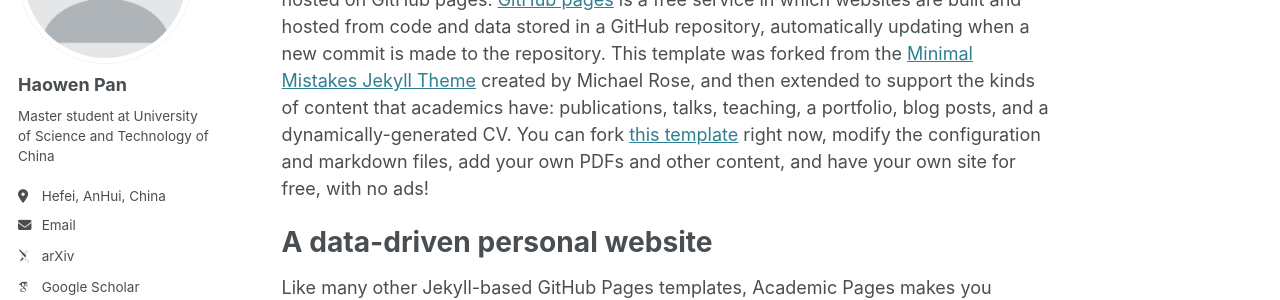
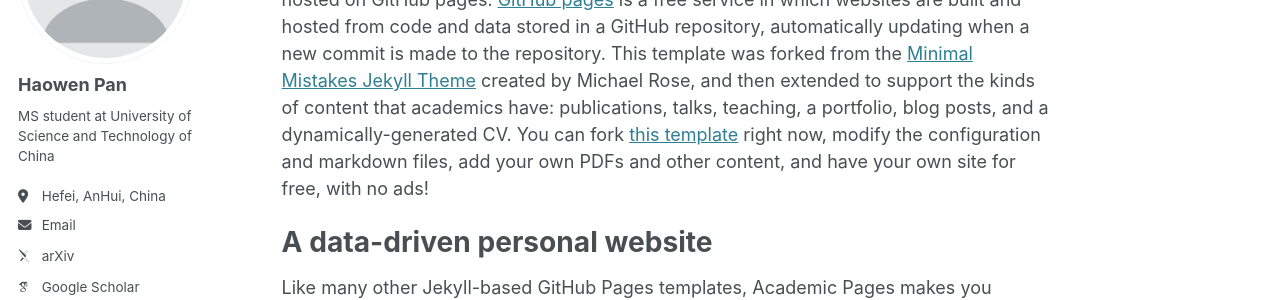
Before and after one commit to opanhw/opanhw.github.io, a Jekyll site: the page built from _pages/about.md, in a window 1280 px wide. Shown: the part 217-517 px from the top of the page. Built offline with Jekyll 4.4.1, drawn with Linux system fonts in a browser that asks for light colours; some web fonts are replaced.

Commit message:
Update _config.yml

```diff
--- a/_config.yml
+++ b/_config.yml
@@ -25,7 +25,7 @@ author:
   avatar           : "profile.png"
   name             : "Haowen Pan"
   pronouns         : # example: "she/her"
-  bio              : "Master student at University of Science and Technology of China"
+  bio              : "MS student at University of Science and Technology of China"
   location         : "Hefei, AnHui, China"
   employer         : # "University of Science and Technology of China"
   uri              : # URL
```
